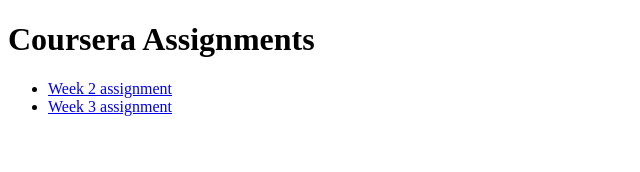
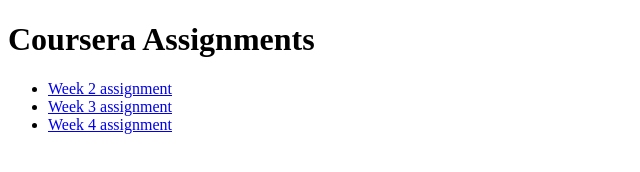
Before and after one commit to visergit/coursera_test, a plain HTML site: page site/index.html in a window 1280 px wide. Shown: the whole page, without its empty margins (0-640 px from the left). Drawn offline with Linux system fonts and the light colour scheme.

Commit message:
Update index.html

```diff
--- a/site/index.html
+++ b/site/index.html
@@ -8,6 +8,7 @@
 <ul>
   <li> <a href="./week2_assignment.html"> Week 2 assignment </a></li>
   <li> <a href="./week3_assignment.html"> Week 3 assignment </a></li>
+  <li> <a href="./week4_assignment.html"> Week 4 assignment </a></li>
 </ul>
 </body>
 </html>
```
